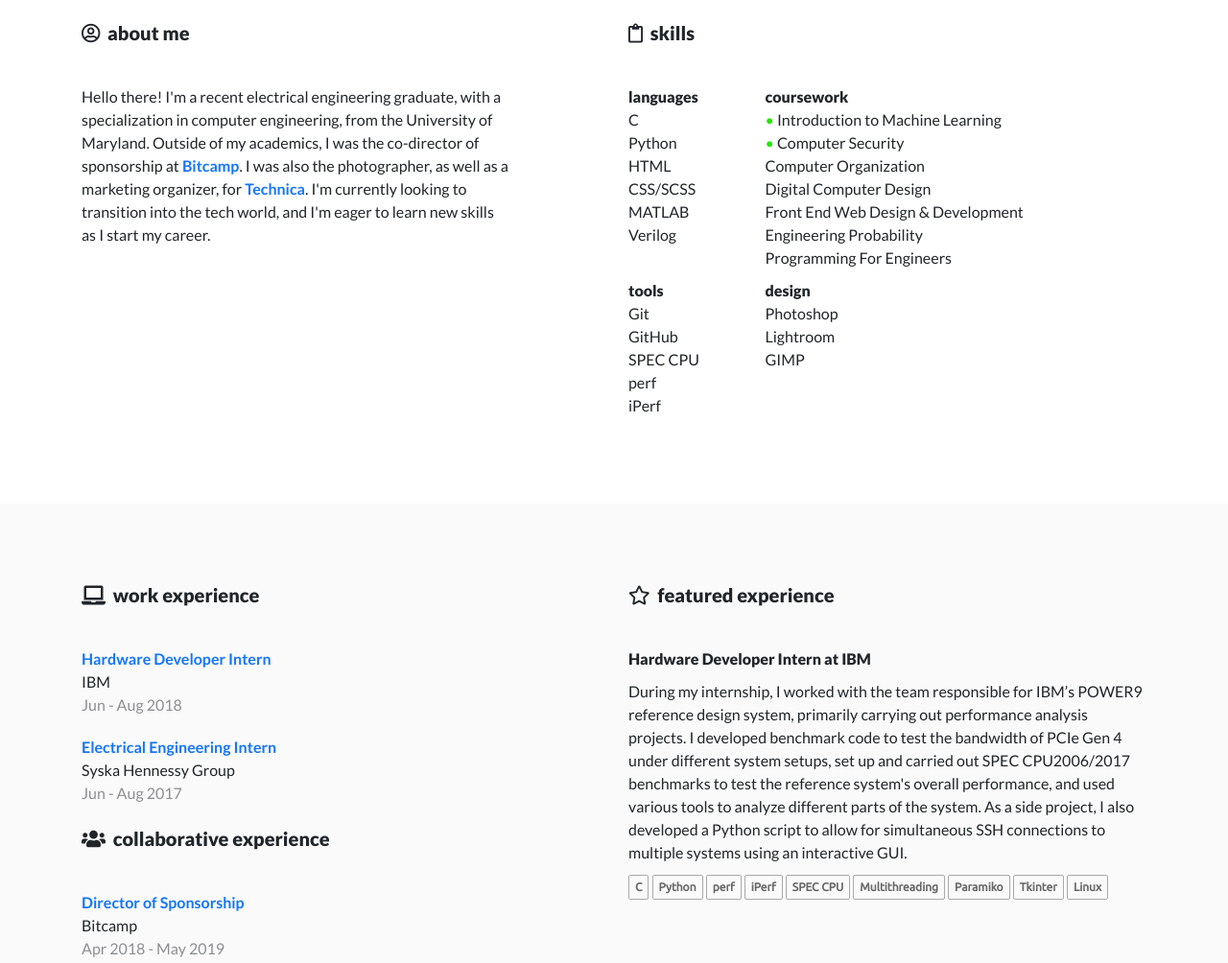
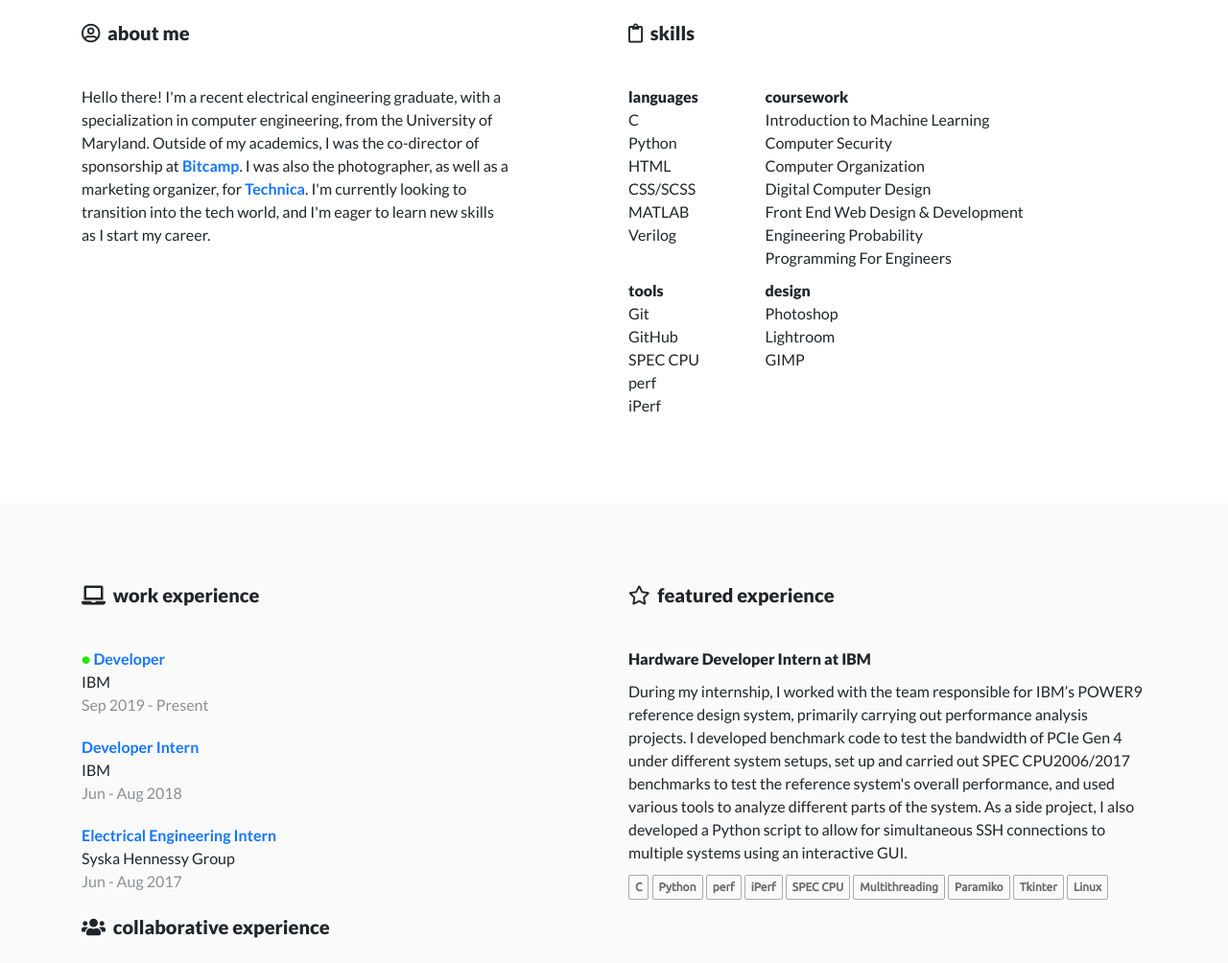
Before and after one commit to jittner/jittner.github.io, a plain HTML site: page expanded.html in a window 1280 px wide. Shown: the part 540-1544 px from the top of the page at 96% size. Drawn offline with nearby package versions, Linux system fonts and the light colour scheme.

Commit message:
Updated expanded bio

```diff
--- a/expanded.html
+++ b/expanded.html
@@ -52,8 +52,8 @@
             <div class="col-8">
               <h3>coursework</h3>
               <ul>
-                <li><span class="active">•&nbsp;</span>Introduction to Machine Learning</li>
-                <li><span class="active">•&nbsp;</span>Computer Security</li>
+                <li>Introduction to Machine Learning</li>
+                <li>Computer Security</li>
                 <li>Computer Organization</li>
                 <li>Digital Computer Design</li>
                 <li>Front End Web Design & Development</li>
@@ -91,7 +91,12 @@
         <div class="col-lg-5">
           <h2><i class="fas fa-laptop"></i>&nbsp; work experience</h2>
           <div class="exp-block">
-            <h3><a target="_blank" href="https://openpowerfoundation.org/">Hardware Developer Intern</a></h3>
+            <h3><span class="active">•&nbsp;</span><a target="_blank" href="https://openpowerfoundation.org/">Developer</a></h3>
+            <p>IBM</p>
+            <p class="date">Sep 2019 - Present</p>
+          </div>
+          <div class="exp-block">
+            <h3><a target="_blank" href="https://openpowerfoundation.org/">Developer Intern</a></h3>
             <p>IBM</p>
             <p class="date">Jun - Aug 2018</p>
           </div>
```
